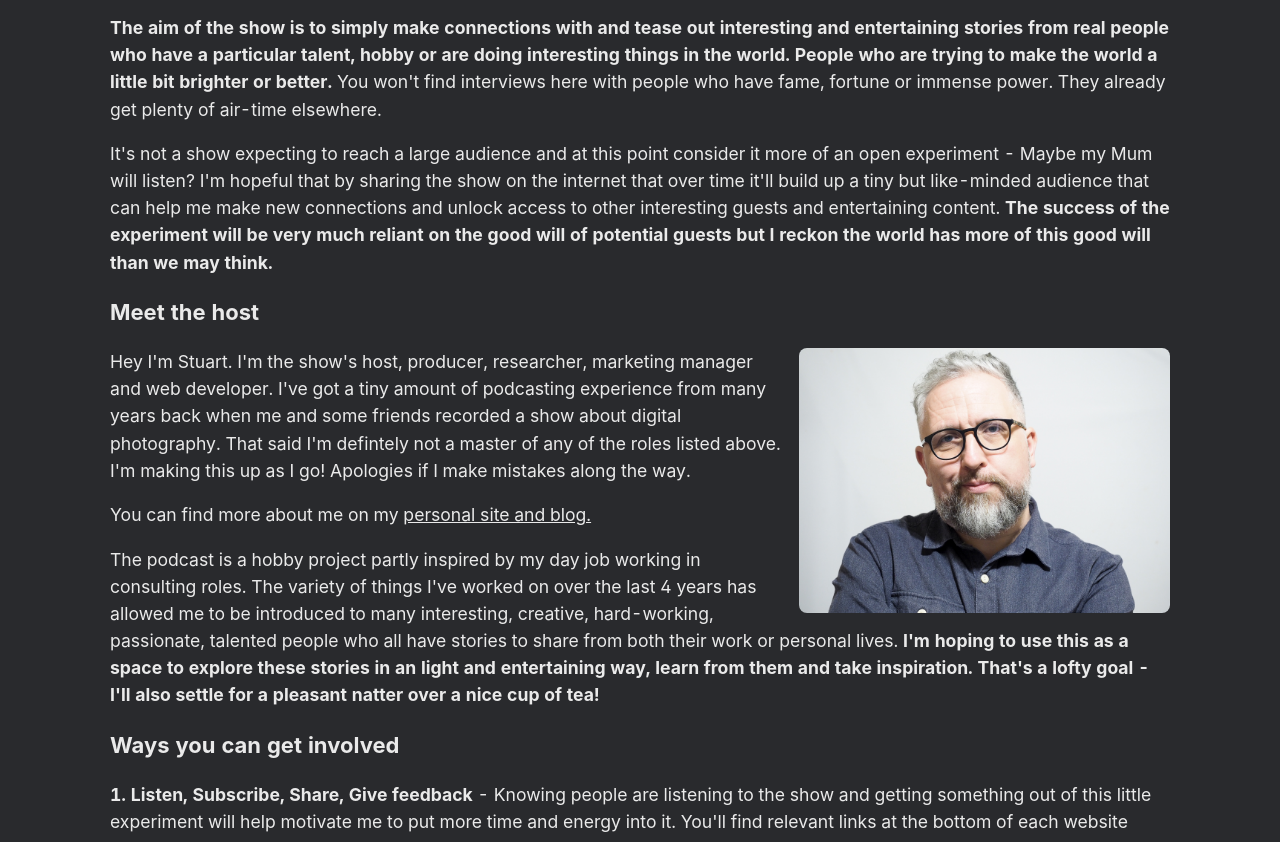
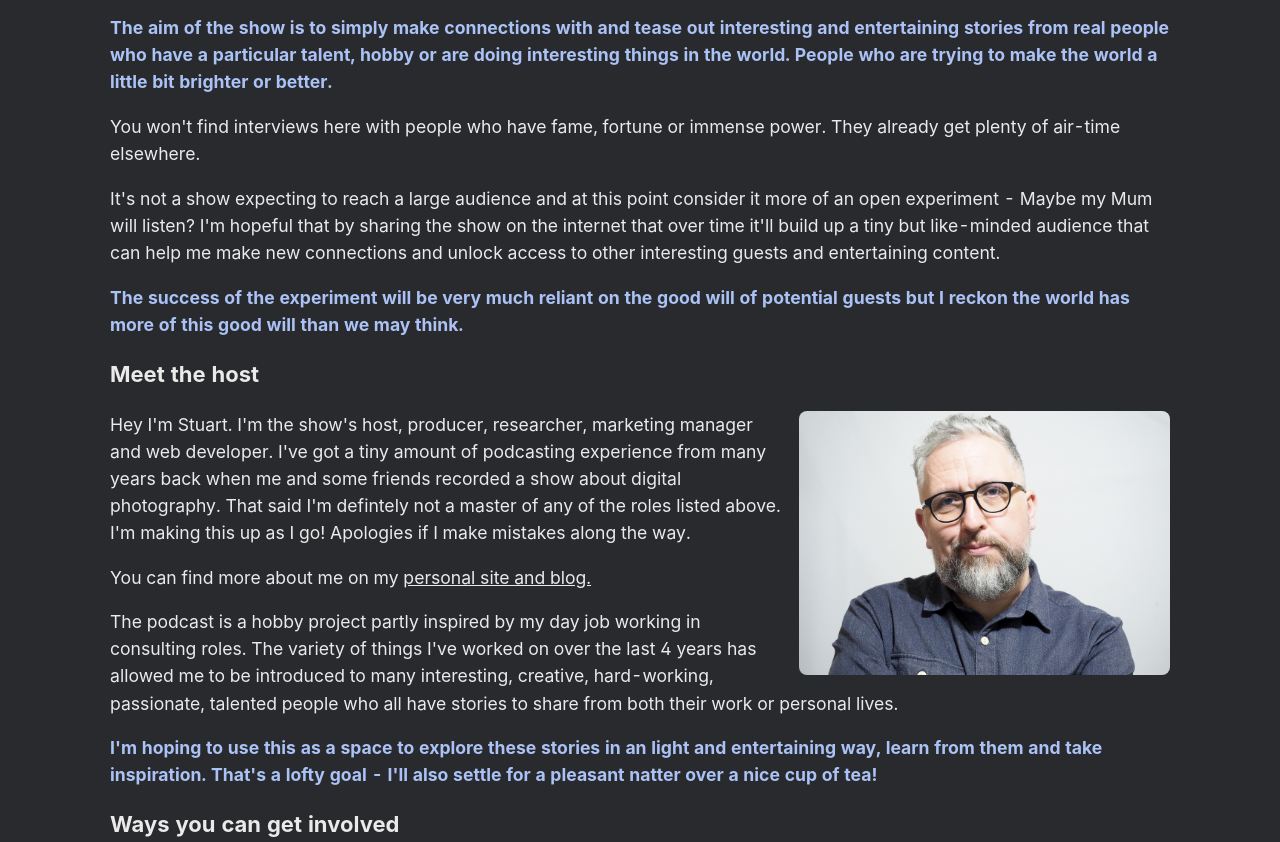
Before and after one commit to d1sc0/anothertalk-show, a Gatsby site: page /about in a window 1280 px wide. Shown: the part 297-1139 px from the top of the page. Built offline with nearby package versions, Linux system fonts and the light colour scheme; Gatsby itself is replaced by a stand-in of ours.

Commit message:
updating styles

```diff
--- a/src/pages/about.js
+++ b/src/pages/about.js
@@ -20,12 +20,13 @@ const AboutPage = ({ data }) => {
             Do you love talk shows but find the content a little bland and formulaic? Are you a little fed up of manicured celebrities promoting their latest ventures, sticking to pre-determined questions under glitzy studio lighting. If so, this podcast might be for you.
           </p>
           <p>
-            <strong>The aim of the show is to simply make connections with and tease out interesting and entertaining stories from real people who have a particular talent, hobby or are doing interesting things in the world. People who are trying to make the world a little bit brighter or better.</strong> You won't find interviews here with people who have fame, fortune or immense power. They already get plenty of air-time elsewhere.
+            <strong>The aim of the show is to simply make connections with and tease out interesting and entertaining stories from real people who have a particular talent, hobby or are doing interesting things in the world. People who are trying to make the world a little bit brighter or better.</strong>
           </p>
+          <p>You won't find interviews here with people who have fame, fortune or immense power. They already get plenty of air-time elsewhere.</p>
           <p>
-            It's not a show expecting to reach a large audience and at this point consider it more of an open experiment - Maybe my Mum will listen? I'm hopeful that by sharing the show on the internet that over time it'll build up a tiny but like-minded audience that can help me make new connections and unlock access to other interesting guests and entertaining content. <strong>The success of the experiment will be very much reliant on the good will of potential guests but I reckon the world has more of this good will than we may think.</strong>
+            It's not a show expecting to reach a large audience and at this point consider it more of an open experiment - Maybe my Mum will listen? I'm hopeful that by sharing the show on the internet that over time it'll build up a tiny but like-minded audience that can help me make new connections and unlock access to other interesting guests and entertaining content.
           </p>
-
+          <p><strong>The success of the experiment will be very much reliant on the good will of potential guests but I reckon the world has more of this good will than we may think.</strong></p>
          <h3 id="host">Meet the host</h3>
             <p>
             <Image
@@ -37,8 +38,9 @@ const AboutPage = ({ data }) => {
             </p>
             <p>You can find more about me on my <a href="https://hellostu.xyz">personal site and blog.</a></p>
             <p>
-             The podcast is a hobby project partly inspired by my day job working in consulting roles. The variety of things I've worked on over the last 4 years has allowed me to be introduced to many interesting, creative, hard-working, passionate, talented people who all have stories to share from both their work or personal lives. <strong>I'm hoping to use this as a space to explore these stories in an light and entertaining way, learn from them and take inspiration. That's a lofty goal - I'll also settle for a pleasant natter over a nice cup of tea!</strong>
+             The podcast is a hobby project partly inspired by my day job working in consulting roles. The variety of things I've worked on over the last 4 years has allowed me to be introduced to many interesting, creative, hard-working, passionate, talented people who all have stories to share from both their work or personal lives.
           </p>
+          <p><strong>I'm hoping to use this as a space to explore these stories in an light and entertaining way, learn from them and take inspiration. That's a lofty goal - I'll also settle for a pleasant natter over a nice cup of tea!</strong></p>
             <h3 id="get-involved">Ways you can get involved</h3>
             <p>
               <strong>1. Listen, Subscribe, Share, Give feedback</strong> - Knowing people are listening to the show and getting something out of this little experiment will help motivate me to put more time and energy into it. You'll find relevant links at the bottom of each website page.</p>
--- a/src/styles/content.module.css
+++ b/src/styles/content.module.css
@@ -272,3 +272,8 @@ audio {
   margin-bottom: 2px;
   margin-top: 2px;
 }
+
+strong {
+  color: var(--dark-color-accent2);
+  font-weight: bold;
+}
--- a/src/styles/variables.css
+++ b/src/styles/variables.css
@@ -13,6 +13,7 @@
   --dark-color: #eaeaea;
   --dark-color-secondary: #73747b;
   --dark-color-accent: #e60000;
+  --dark-color-accent2: #aac2f5;
   --dark-border-color: #4a4b50;
 
   /* variables for js, must be the same as these in @custom-media queries */
```
